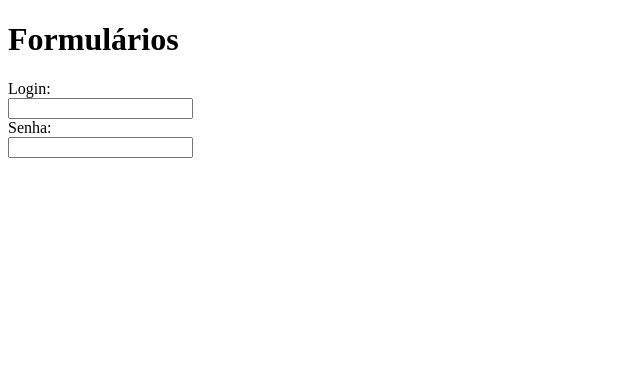
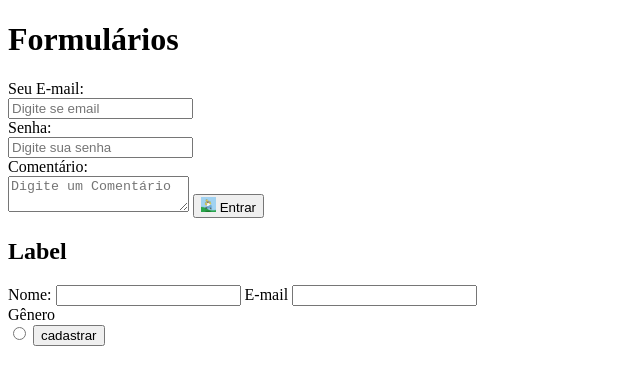
Before and after one commit to AllexMarquess/MinhaEvolu-oFullWeb, a plain HTML site: page HTML5/formularios.html in a window 1280 px wide. Shown: the whole page, without its empty margins (0-640 px from the left). Drawn offline with Linux system fonts and the light colour scheme.

Commit message:
modific02

```diff
--- a/HTML5/formularios.html
+++ b/HTML5/formularios.html
@@ -13,18 +13,71 @@
          input -> entrada de dados
          submit -> enviar
          button -> botão
+         <form action="processa.html" method="post">
+         <input type="submit" value="Entrar">
       -->
 
       <form>
-           Login: <br>
-           <input type="text" name="Login"> <br>
+
+           Seu E-mail: <br>
+           <input type="text" name="E-mail" placeholder="Digite se email"> <br>
 
            Senha: <br>
-           <input type="text" name="Senha"> <br>
+           <input type="password" name="Senha" placeholder="Digite sua senha"> <br>
+
+           Comentário: <br>
+           <textarea name="Comentário" placeholder="Digite um Comentário"></textarea>
+
+           <button>
+               <img src="img/home.gif" width="15"> Entrar
+           </button>
+
+           <br>
+      </form>
+
+       <form>
+
+        <!--
+        label -> legenda para item da interface
+        for -> para
+        -->
+
+        <h2>Label</h2>
+        <label>
+            Nome:
+           <input type="text" name="nome">
+        </label>
+
+        <label for="E-mail">E-mail</label>
+        <input type="text" name="E-mail" id="E-mail">
+
+        <br>
+
+        Gênero<br>
+        <input type="radio" name="genero">
+
+        <input type="submit" value="cadastrar">
 
 
 
-      </form>
+
+
+
+
+
+
+
+
+
+
+       </form>
+
+
+
+
+
+
+
 </body>
 </body>
 </html>
```
